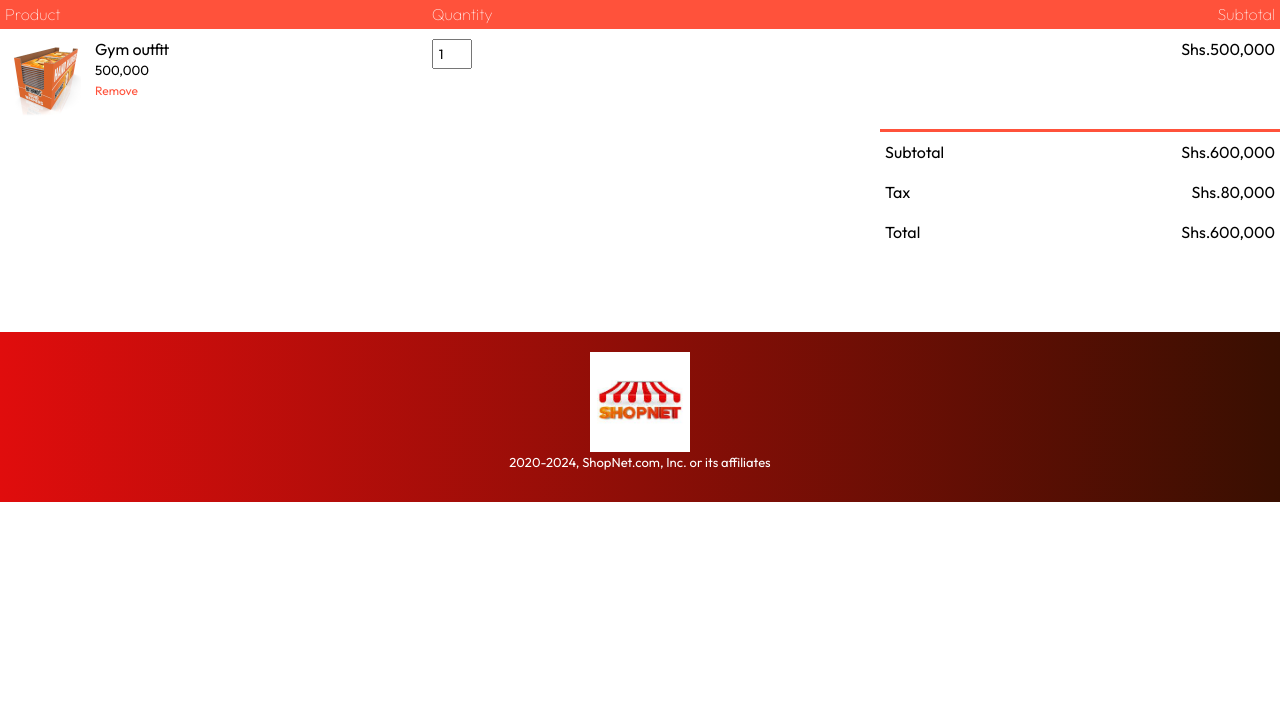
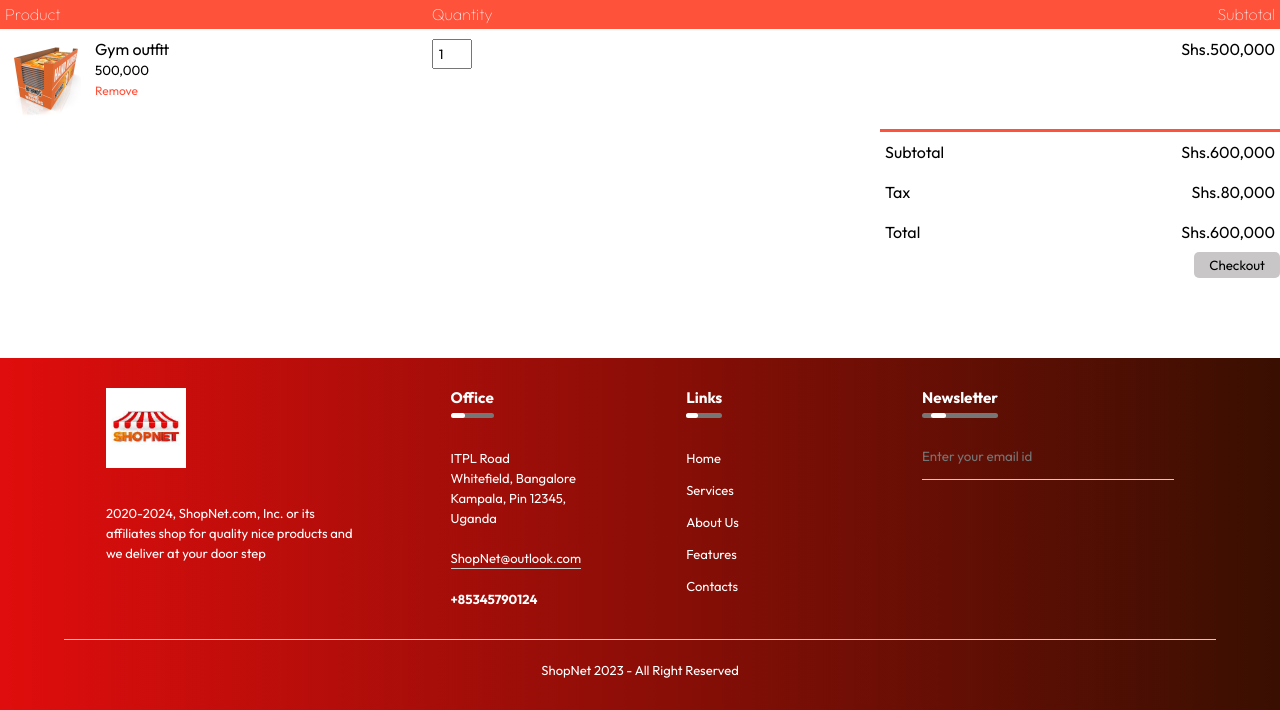
Before and after one commit to MulindwaMarkMyles/tase-ecom-2, a Django app: template SDproject/template/cart.html in a window 1280 px wide. Shown: the part 224-934 px from the top of the page. Before the commit the page ends 726 px from the top, so only its background shows below. Run offline with Django 4.2, Linux system fonts and the light colour scheme; the template is opened without the code that fills it, so the values that code supplies are empty; parts of the project's set-up code (start-up, migrations or seed data) failed here and were passed over.

Commit message:
edited cart page

```diff
--- a/SDproject/template/cart.html
+++ b/SDproject/template/cart.html
@@ -3,7 +3,7 @@
 <head>
     <meta charset="UTF-8">
     <meta name="viewport" content="width=device-width, initial-scale=1.0">
-    <title>ShopNet</title>
+    <title>ShopNet Cart</title>
     <link rel="stylesheet" href="styles.css">
 </head>
 <body>
@@ -113,10 +113,50 @@
                     </tr>
                 </table>
             </div>
+            <div class="btn-checkout"><button>Checkout</button></div>
         </div>
         <footer>
-            <img src="./assets/logo.jfif" width="100" alt="">
-            <p>2020-2024, ShopNet.com, Inc. or its affiliates</p>
+            <div class="row">
+                <div class="col">
+                    <img src="./assets/logo.jfif" class="logo"  width="100" alt="">
+                    <p>2020-2024, ShopNet.com, Inc. or its affiliates shop for
+                        quality nice products and we deliver at your door step</p>
+                </div>
+                <div class="col">
+                    <h3>Office <div class="underline"><span></span></div></h3>
+                    <p>ITPL Road</p>
+                    <p>Whitefield, Bangalore</p>
+                    <p>Kampala, Pin 12345, Uganda</p>
+                    <p class="email-id">ShopNet@outlook.com</p>
+                    <h4>+85345790124</h4>
+                </div>
+                <div class="col">
+                    <h3>Links <div class="underline"><span></span></div></h3></h3>
+                    <ul>
+                        <li><a href="">Home</a></li>
+                        <li><a href="">Services</a></li>
+                        <li><a href="">About Us</a></li>
+                        <li><a href="">Features</a></li>
+                        <li><a href="">Contacts</a></li>
+                    </ul>
+                </div>
+                <div class="col">
+                    <h3>Newsletter <div class="underline"><span></span></div></h3></h3>
+                    <form>
+                        <i class="fa-solid fa-user"></i>
+                        <input type="email" placeholder="Enter your email id" required>
+                        <button type="submit"><i class="fas fa-arrow-right"></i></button>
+                    </form>
+                    <div class="social-icons">
+                        <i class="fab fa-facebook-f"></i>
+                        <i class="fab fa-twitter"></i>
+                        <i class="fab fa-whatsapp"></i>
+                        <i class="fab fa-instagram"></i>
+                    </div>
+                </div>
+            </div>
+            <div class="hr"></div>
+            <p class="copyright">ShopNet 2023 - All Right Reserved</p>
         </footer>
         <script src="script.js"></script>
         </body>
```
